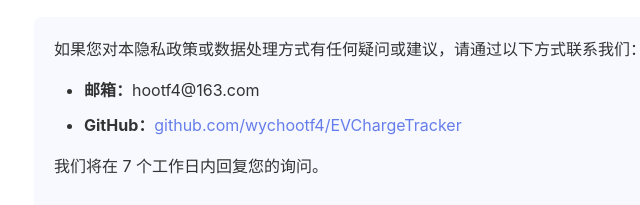
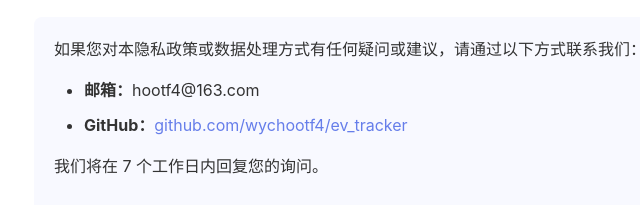
Before and after one commit to wychootf4/ev_tracker, a plain HTML site: page index.html in a window 1280 px wide. Shown: the part 4104-4309 px from the top of the page, 246-886 px from the left. Drawn offline with Linux system fonts and the light colour scheme.

Commit message:
Update GitHub link in contact info section

```diff
--- a/index.html
+++ b/index.html
@@ -273,7 +273,7 @@
             <p>如果您对本隐私政策或数据处理方式有任何疑问或建议，请通过以下方式联系我们：</p>
             <ul>
                 <li><strong>邮箱：</strong>hootf4@163.com</li>
-                <li><strong>GitHub：</strong><a href="https://github.com/wychootf4/EVChargeTracker" target="_blank">github.com/wychootf4/EVChargeTracker</a></li>
+                <li><strong>GitHub：</strong><a href="https://github.com/wychootf4/ev_tracker" target="_blank">github.com/wychootf4/ev_tracker</a></li>
             </ul>
             <p>我们将在 7 个工作日内回复您的询问。</p>
         </div>
```
